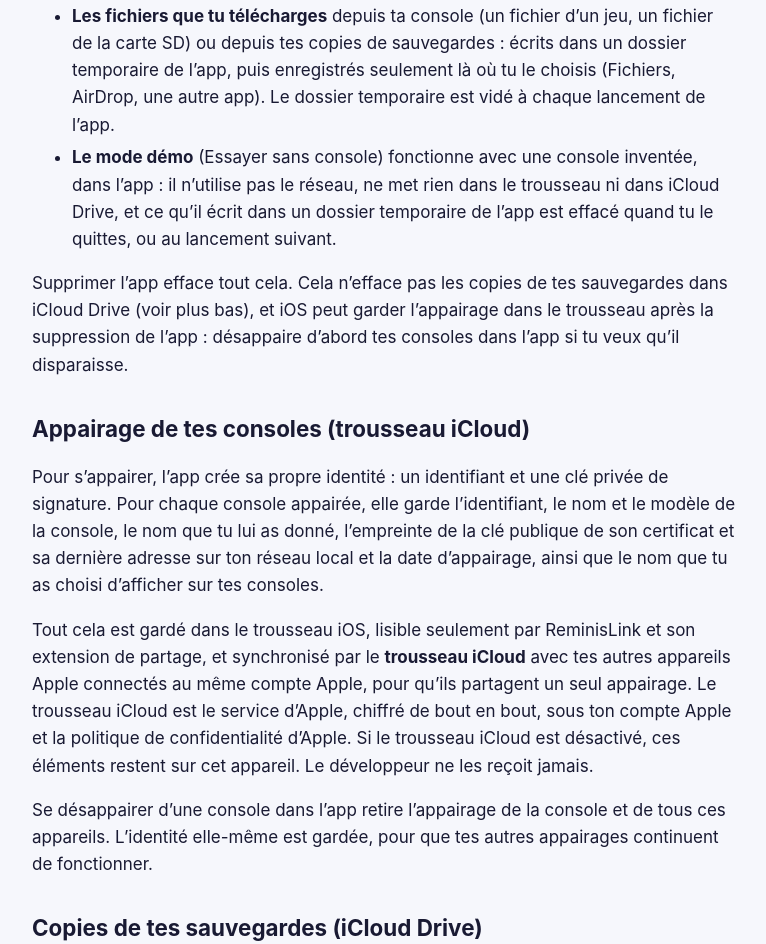
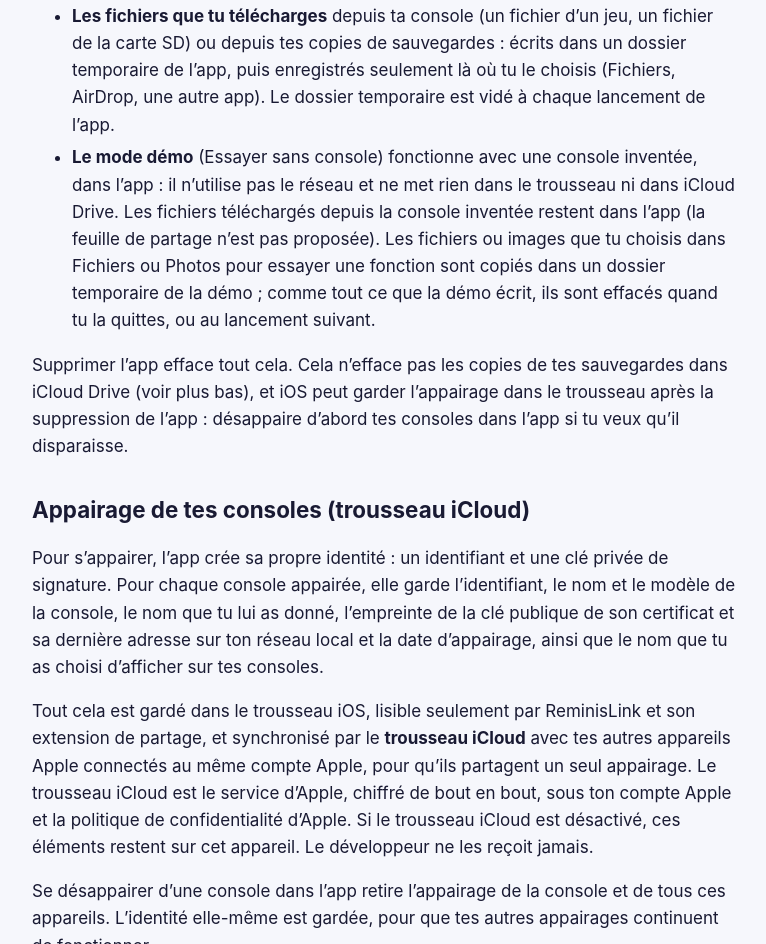
Before and after one commit to tfournier/ReminisLink, a plain HTML site: page site/fr/privacy/index.html in a window 1280 px wide. Shown: the part 998-1942 px from the top of the page, without its empty margins (80-846 px from the left). Drawn offline with Linux system fonts and the light colour scheme.

Commit message:
Docs: demo imports and exports in the privacy policy, clearer review notes
Co-Authored-By: Claude Opus 5.5 <noreply@anthropic.com>

```diff
--- a/site/fr/privacy/index.html
+++ b/site/fr/privacy/index.html
@@ -53,7 +53,7 @@
           <li><strong>Les fichiers que tu partages vers ReminisLink</strong> depuis une autre app : l’extension de partage les copie dans un stockage partagé avec l’app jusqu’à leur envoi. L’app les supprime une fois utilisés ; ceux qui ne servent pas sont supprimés la prochaine fois que l’app vérifie sa boîte de réception (quand elle devient active), s’ils ont plus de 7 jours.</li>
           <li><strong>Des copies temporaires des fichiers que tu envoies</strong>, gardées jusqu’à la fin du transfert. L’app ne garde pas sa file de transferts d’un lancement à l’autre : elles sont supprimées au plus tard au lancement suivant.</li>
           <li><strong>Les fichiers que tu télécharges</strong> depuis ta console (un fichier d’un jeu, un fichier de la carte SD) ou depuis tes copies de sauvegardes : écrits dans un dossier temporaire de l’app, puis enregistrés seulement là où tu le choisis (Fichiers, AirDrop, une autre app). Le dossier temporaire est vidé à chaque lancement de l’app.</li>
-          <li><strong>Le mode démo</strong> (Essayer sans console) fonctionne avec une console inventée, dans l’app : il n’utilise pas le réseau, ne met rien dans le trousseau ni dans iCloud Drive, et ce qu’il écrit dans un dossier temporaire de l’app est effacé quand tu le quittes, ou au lancement suivant.</li>
+          <li><strong>Le mode démo</strong> (Essayer sans console) fonctionne avec une console inventée, dans l’app : il n’utilise pas le réseau et ne met rien dans le trousseau ni dans iCloud Drive. Les fichiers téléchargés depuis la console inventée restent dans l’app (la feuille de partage n’est pas proposée). Les fichiers ou images que tu choisis dans Fichiers ou Photos pour essayer une fonction sont copiés dans un dossier temporaire de la démo ; comme tout ce que la démo écrit, ils sont effacés quand tu la quittes, ou au lancement suivant.</li>
         </ul>
         <p>Supprimer l’app efface tout cela. Cela n’efface pas les copies de tes sauvegardes dans iCloud Drive (voir plus bas), et iOS peut garder l’appairage dans le trousseau après la suppression de l’app : désappaire d’abord tes consoles dans l’app si tu veux qu’il disparaisse.</p>
 
```
Also changed, not shown: site/privacy/index.html (+1 -1 lines), ios/AppStore/review_notes.txt, 3 other files.
